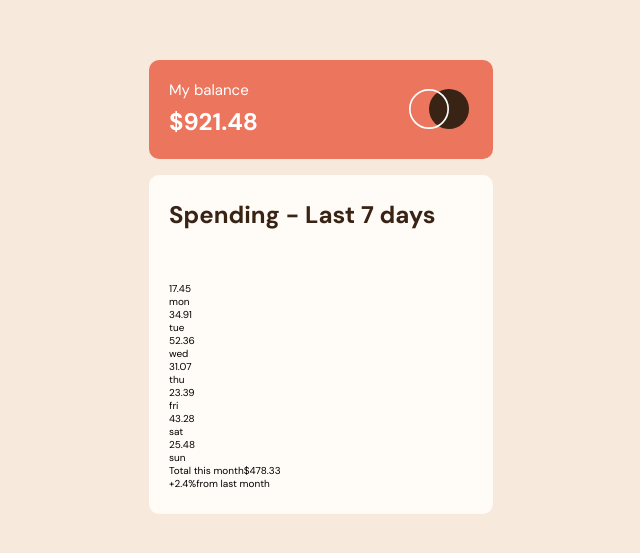
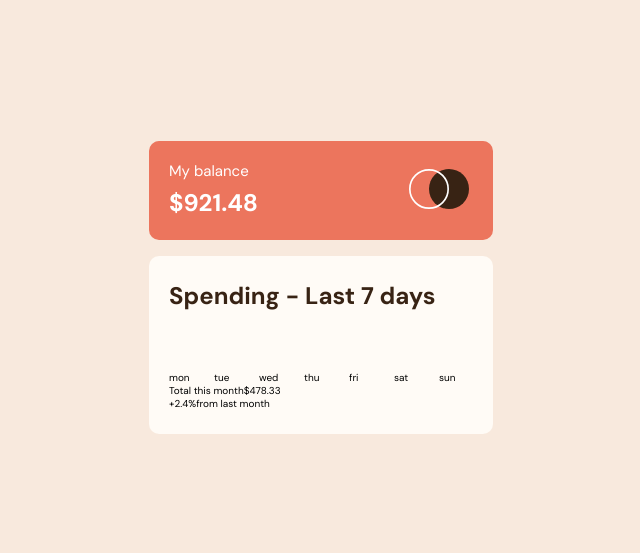
Before and after one commit to AdamHaniff/Expenses-Chart-Component, a React (Create React App) app: page / in a window 1280 px wide. Shown: the part 113-666 px from the top of the page, without its empty margins (319-959 px from the left). Built offline with nearby package versions, Linux system fonts and the light colour scheme.

Commit message:
Styled spending__expense

```diff
--- a/src/css/main.css
+++ b/src/css/main.css
@@ -68,4 +68,31 @@ body {
   font-size: 2.4rem;
   font-weight: 700;
   margin-bottom: 5.2rem;
+}
+.spending__chart {
+  display: flex;
+  gap: 1.2rem;
+}
+.spending__expense-bar-day {
+  display: flex;
+  flex-direction: column;
+  gap: 0.8rem;
+}
+.spending__expense {
+  width: 7.5rem;
+  height: 4rem;
+  border-radius: 0.5rem;
+  background: #382314;
+  display: flex;
+  align-items: center;
+  justify-content: center;
+  color: #fffbf6;
+  font-size: 1.8rem;
+  font-weight: 700;
+  display: none;
+}
+.spending__bar {
+  width: 3.3rem;
+  border-radius: 0.3rem;
+  background: #ec755d;
 }/*# sourceMappingURL=main.css.map */
--- a/src/sass/main.scss
+++ b/src/sass/main.scss
@@ -98,4 +98,37 @@ body {
     font-weight: $fw-bold;
     margin-bottom: 5.2rem;
   }
+
+  &__chart {
+    display: flex;
+    gap: 1.2rem;
+  }
+
+  &__expense-bar-day {
+    display: flex;
+    flex-direction: column;
+    gap: 0.8rem;
+  }
+
+  &__expense {
+    width: 7.5rem;
+    height: 4rem;
+    border-radius: 0.5rem;
+    background: $color-brown-tumbleweed;
+    display: flex;
+    align-items: center;
+    justify-content: center;
+    color: $color-soapstone;
+    font-size: 1.8rem;
+    font-weight: $fw-bold;
+    display: none;
+  }
+
+  &__bar {
+    width: 3.3rem;
+    border-radius: 0.3rem;
+    background: $color-sunrise-orange;
+  }
 }
+
+// bar height = expense x 2.866
```
Also changed, not shown: 1 other file (tests, documents, lock files or other folders).
